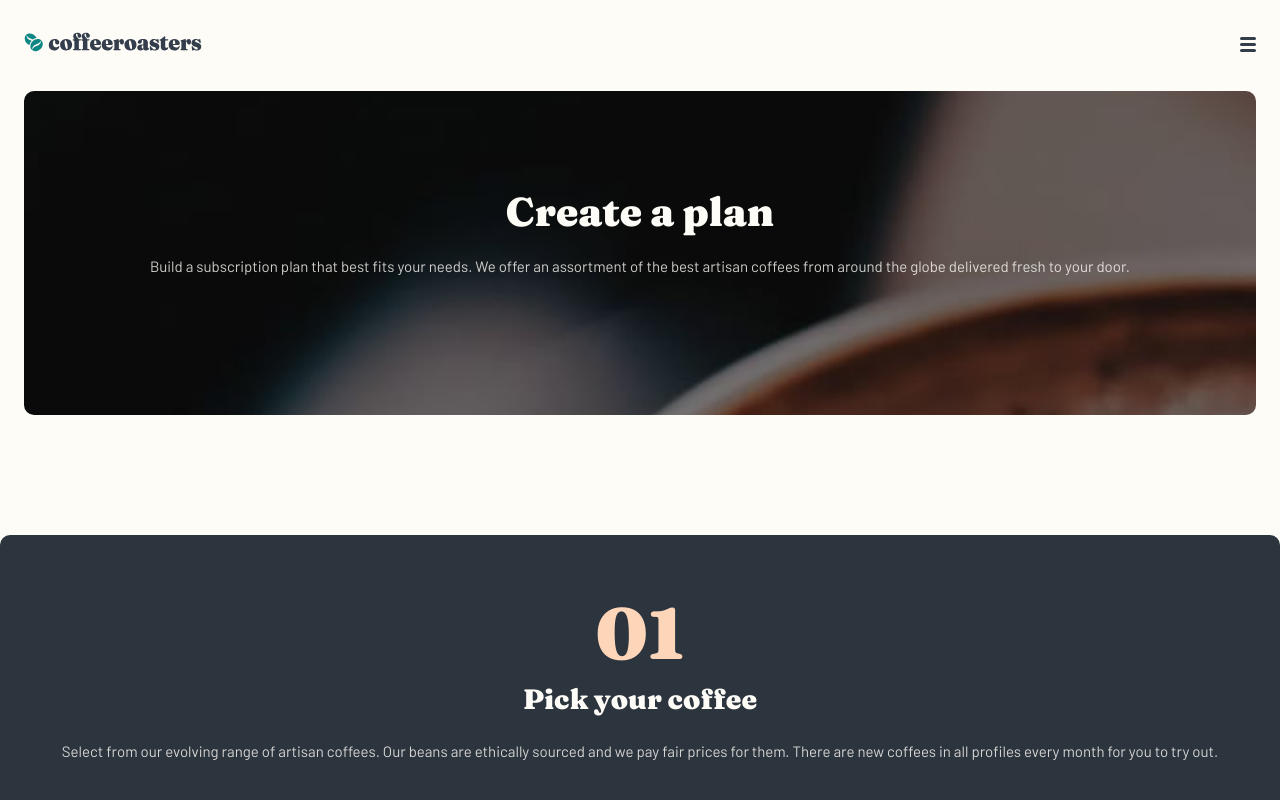
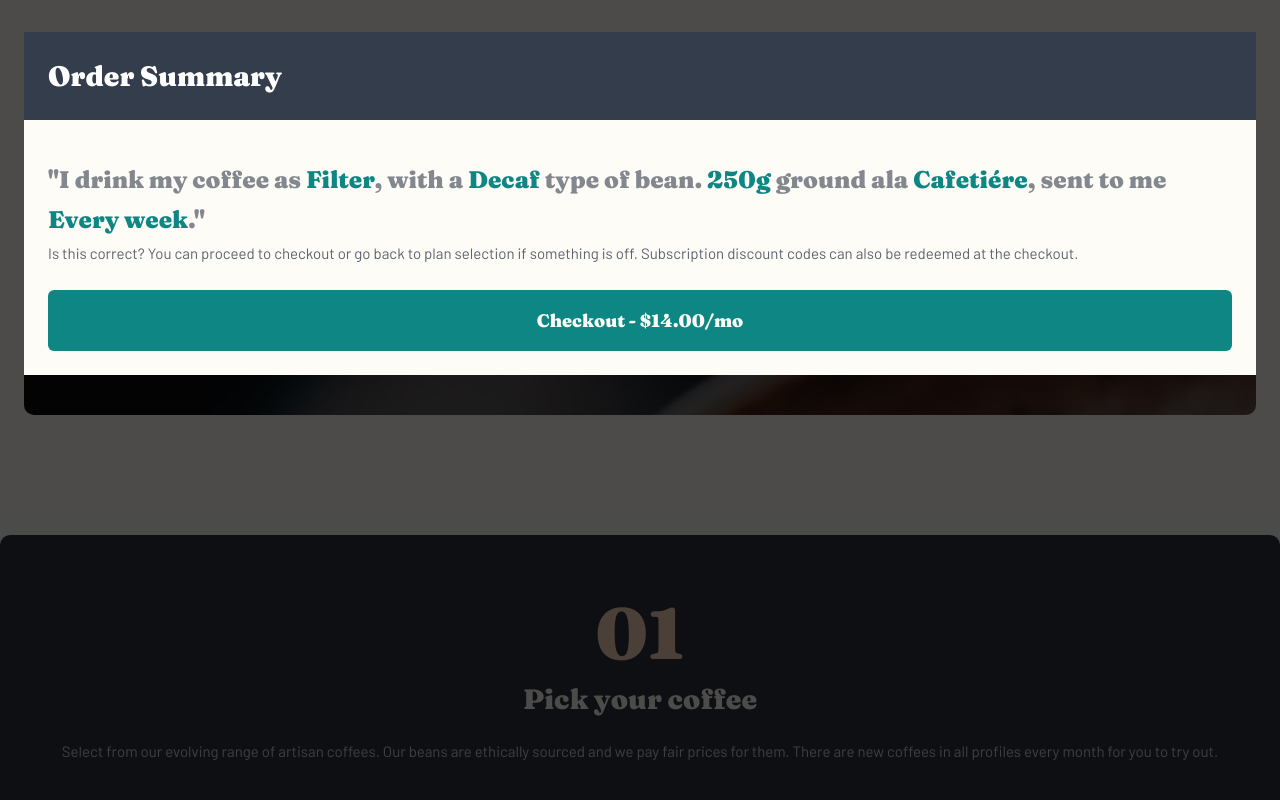
Before and after one commit to rob-noyes/coffeeroasters, a React (Create React App) app: page /subscribe in a window 1280 px wide. Shown: the top 800 px of the page. Built offline with nearby package versions, Linux system fonts and the light colour scheme.

Commit message:
subscribe page complete with modal

```diff
--- a/src/index.css
+++ b/src/index.css
@@ -177,7 +177,7 @@ footer > ul > li > p {
   font-weight: bold;
   font-size: 12px;
   line-height: 15px;
-  letter-spacing: 1;
+  letter-spacing: 1px;
   color: var(--grey);
   background: none;
 }
@@ -654,3 +654,66 @@ p {
   padding: 1em 2em;
   font-size: 18px;
 }
+
+/* CHECKOUT */
+
+.constant {
+  overflow-y: hidden;
+}
+
+.checkout-none {
+  display: none;
+}
+
+.checkout {
+  position: fixed;
+  top: 0;
+  left: 0;
+  z-index: 1;
+  width: 100%;
+  height: 100%;
+  overflow: hidden;
+  background: rgba(0, 0, 0, 0.7);
+}
+
+.checkout > div {
+  display: flex;
+  flex-direction: column;
+  justify-content: center;
+  margin: 2em 1.5em;
+}
+
+.checkout h2 {
+  background: var(--dark-grey-blue);
+  color: #ffffff;
+  font-size: 28px;
+  padding: 28px 24px;
+  line-height: 32px;
+}
+
+.checkout h3 {
+  font-size: 24px;
+  line-height: 40px;
+  color: var(--grey);
+  padding: 40px 24px 0px;
+}
+
+.checkout span {
+  color: var(--dark-cyan);
+  font-size: 24px;
+  line-height: 40px;
+}
+
+.checkout p {
+  font-family: var(--secondary-font);
+  font-size: 15px;
+  color: var(--dark-grey-blue);
+  opacity: 0.8;
+  padding: 0 24px 24px;
+}
+
+.checkout button {
+  padding: 1em 2em;
+  position: relative;
+  margin: 0 24px 24px;
+}
--- a/src/pages/Subscribe.jsx
+++ b/src/pages/Subscribe.jsx
@@ -4,15 +4,21 @@ import coffeeDetails from '../components/coffeeDetails.json';
 
 export const Subscribe = () => {
   const [pickedOption, setPickedOption] = useState({
-    option1: '',
-    option2: '',
-    option3: '',
-    option4: '',
-    option5: '',
+    option1: 'Filter',
+    option2: 'Decaf',
+    option3: '250g',
+    option4: 'Cafetiére',
+    option5: 'Every week',
   });
 
+  const [checkout, setCheckout] = useState(true);
+
+  const toggleCheckout = () => {
+    setCheckout(!checkout);
+  };
+
   return (
-    <div>
+    <div className={checkout ? 'constant' : ''}>
       <div id='subscribe-landing'>
         <h2>Create a plan</h2>
         <p>
@@ -90,7 +96,7 @@ export const Subscribe = () => {
       <div id='order-summary'>
         <h4>ORDER SUMMARY</h4>
         <h3>
-          "I drink my coffee as <span>{pickedOption.option1}</span>. with a{' '}
+          "I drink my coffee as <span>{pickedOption.option1}</span>, with a{' '}
           <span>{pickedOption.option2}</span> type of bean.{' '}
           <span>{pickedOption.option3}</span> ground ala{' '}
           <span>{pickedOption.option4}</span>, sent to me{' '}
@@ -98,7 +104,25 @@ export const Subscribe = () => {
         </h3>
       </div>
       <div id='order-button'>
-        <button>Create my plan!</button>
+        <button onClick={toggleCheckout}>Create my plan!</button>
+      </div>
+      <div className={checkout ? 'checkout' : 'checkout-none'}>
+        <div>
+          <h2>Order Summary</h2>
+          <h3>
+            "I drink my coffee as <span>{pickedOption.option1}</span>, with a{' '}
+            <span>{pickedOption.option2}</span> type of bean.{' '}
+            <span>{pickedOption.option3}</span> ground ala{' '}
+            <span>{pickedOption.option4}</span>, sent to me{' '}
+            <span>{pickedOption.option5}</span>."
+          </h3>
+          <p>
+            Is this correct? You can proceed to checkout or go back to plan
+            selection if something is off. Subscription discount codes can also
+            be redeemed at the checkout.{' '}
+          </p>
+          <button onClick={toggleCheckout}>Checkout - $14.00/mo</button>
+        </div>
       </div>
     </div>
   );
```
